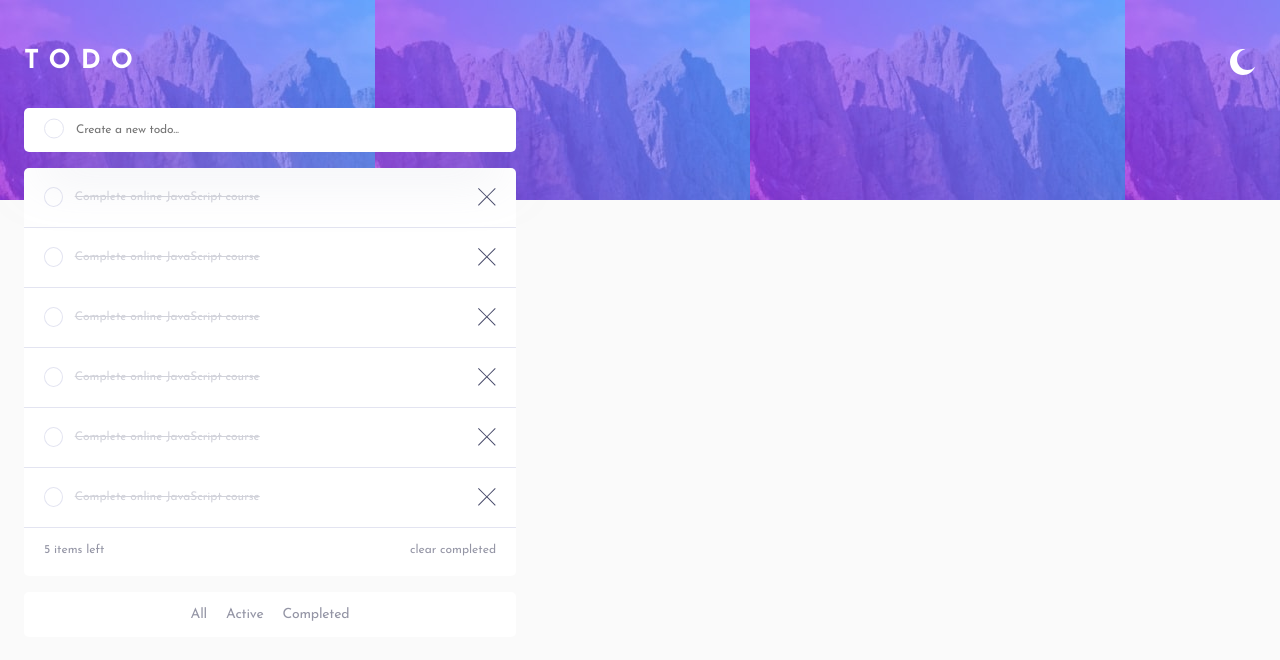
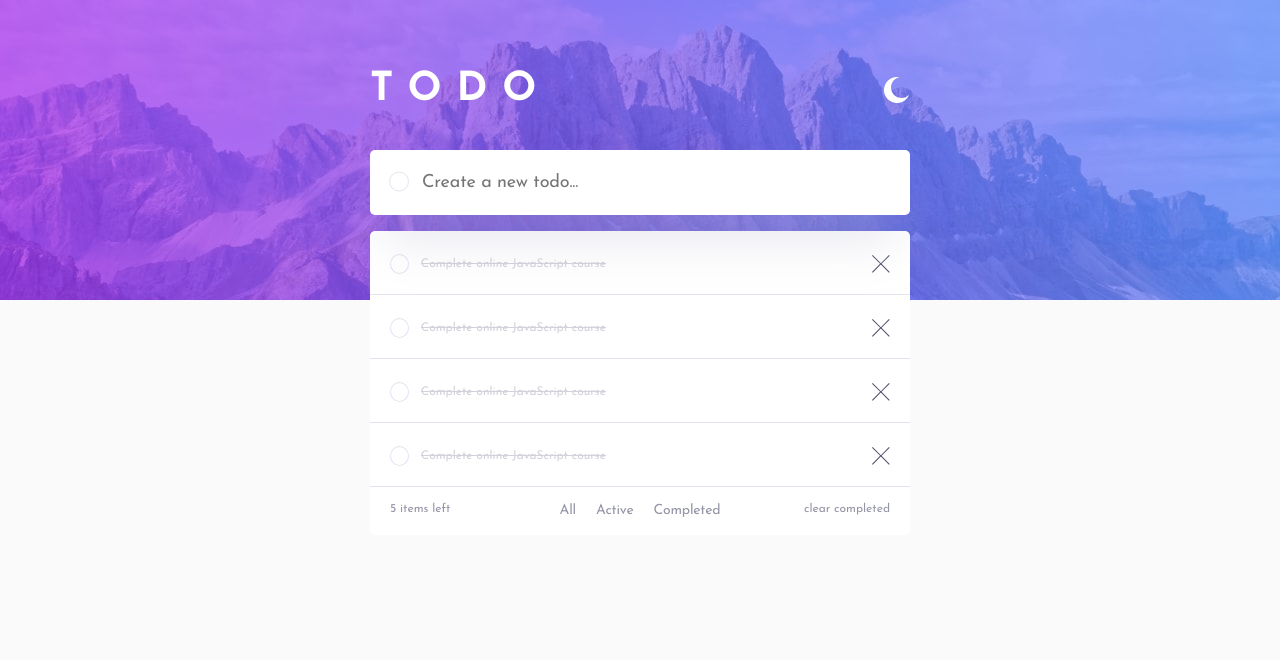
Before and after one commit to SabaMarghania1/Mern-Todo, a React (Vite) app in the folder frontend/: page / in a window 1280 px wide. Shown: the top 660 px of the page. Built offline with nearby package versions, Linux system fonts and the light colour scheme.

Commit message:
basic design

```diff
--- a/frontend/package.json
+++ b/frontend/package.json
@@ -10,6 +10,7 @@
     "preview": "vite preview"
   },
   "dependencies": {
+    "axios": "^1.7.2",
     "react": "^18.2.0",
     "react-dom": "^18.2.0"
   },
--- a/frontend/src/App.jsx
+++ b/frontend/src/App.jsx
@@ -5,11 +5,16 @@ import Main from './components/Main';
 import Input from './components/Input';
 import TodoContainer from './components/TodoContainer';
 import Todos from './components/Todos';
+import Todo from './components/Todo';
+
 import Statistics from './components/Statistics';
 import Filters from './components/Filters';
+
 function App() {
   const [name, setName] = useState('');
   const [todos, setTodos] = useState([]);
+
+  useEffect(() => {});
 
   return (
     <>
@@ -18,10 +23,18 @@ function App() {
         <Input name={name} setName={setName} />
 
         <TodoContainer>
-          <Todos />
+          <Todos>
+            {/* {todos.map(todo => {
+              return <Todo todo={todo} key={todo.id} />;
+            })} */}
+            <Todo />
+            <Todo />
+            <Todo />
+            <Todo />
+          </Todos>
+
           <Statistics />
         </TodoContainer>
-
         <Filters />
       </Main>
     </>
--- a/frontend/src/components/Filters.jsx
+++ b/frontend/src/components/Filters.jsx
@@ -1,9 +1,11 @@
 export default function Filters() {
   return (
     <section className="filters">
-      <p className="filter">All</p>
-      <p className="filter">Active</p>
-      <p className="filter">Completed</p>
+      <div>
+        <p className="filter">All</p>
+        <p className="filter">Active</p>
+        <p className="filter">Completed</p>
+      </div>
     </section>
   );
 }
--- /dev/null
+++ b/frontend/src/components/Todo.jsx
@@ -0,0 +1,13 @@
+import React from 'react';
+
+export default function Todo() {
+  return (
+    <li className="todo">
+      <div className="left">
+        <span className="circle"></span>
+        <p className="todo__name completed">Complete online JavaScript course</p>
+      </div>
+      <img src="/icon-cross.svg" alt="mark" className="right" />
+    </li>
+  );
+}
--- a/frontend/src/components/Todos.jsx
+++ b/frontend/src/components/Todos.jsx
@@ -1,48 +1,3 @@
-export default function Todos() {
-  return (
-    <ul className="todos">
-      <li className="todo">
-        <div className="left">
-          <span className="circle"></span>
-          <p className="todo__name completed">Complete online JavaScript course</p>
-        </div>
-        <img src="/icon-cross.svg" alt="mark" className="right" />
-      </li>
-      <li className="todo">
-        <div className="left">
-          <span className="circle"></span>
-          <p className="todo__name completed">Complete online JavaScript course</p>
-        </div>
-        <img src="/icon-cross.svg" alt="mark" className="right" />
-      </li>
-      <li className="todo">
-        <div className="left">
-          <span className="circle"></span>
-          <p className="todo__name completed">Complete online JavaScript course</p>
-        </div>
-        <img src="/icon-cross.svg" alt="mark" className="right" />
-      </li>
-      <li className="todo">
-        <div className="left">
-          <span className="circle"></span>
-          <p className="todo__name completed">Complete online JavaScript course</p>
-        </div>
-        <img src="/icon-cross.svg" alt="mark" className="right" />
-      </li>
-      <li className="todo">
-        <div className="left">
-          <span className="circle"></span>
-          <p className="todo__name completed">Complete online JavaScript course</p>
-        </div>
-        <img src="/icon-cross.svg" alt="mark" className="right" />
-      </li>
-      <li className="todo">
-        <div className="left">
-          <span className="circle"></span>
-          <p className="todo__name completed">Complete online JavaScript course</p>
-        </div>
-        <img src="/icon-cross.svg" alt="mark" className="right" />
-      </li>
-    </ul>
-  );
+export default function Todos({children}) {
+  return <ul className="todos">{children}</ul>;
 }
--- a/frontend/src/index.css
+++ b/frontend/src/index.css
@@ -26,14 +26,22 @@
 
   --border-color: #393a4b;
 
-  --bg-desktop-image: url('bg-desktop-dark.jpg');
-  --bg-mobile-image: url('bg-mobile-dark.jpg');
+  --bg-desktop-image: url('../public/bg-desktop-dark.jpg');
+  --bg-mobile-image: url('../public/bg-mobile-dark.jpg');
 }
 
 * {
   margin: 0;
   padding: 0;
   box-sizing: border-box;
+}
+
+#root {
+  display: flex;
+  flex-direction: column;
+  align-items: center;
+
+  width: 100%;
 }
 
 body {
@@ -46,13 +54,19 @@ header {
   background-image: var(--bg-mobile-image);
   height: 200px;
   padding: 0 24px;
+  background-repeat: no-repeat;
+  background-size: cover;
+  width: 100%;
 }
 
 header div {
+  margin: 0 auto;
   padding-top: 48px;
   display: flex;
   align-items: center;
   justify-content: space-between;
+
+  max-width: 540px;
 }
 
 ul {
@@ -62,15 +76,18 @@ ul {
 input {
   background-color: var(--container-bg);
   color: white;
+  display: flex;
 }
 .container {
   display: flex;
+  flex-direction: column;
+  max-width: 598px;
+  align-items: center;
   justify-content: center;
-  flex-direction: column;
-  align-items: center;
-  width: calc(100%-48px);
-  max-width: 540px;
+  width: calc(100% - 48px);
+
   gap: 16px;
+  width: 100%;
 }
 
 .form {
@@ -93,7 +110,8 @@ input {
 }
 
 .form {
-  width: 100%;
+  max-width: 540px;
+  width: calc(100% - 48px);
   margin-top: -92px;
   display: flex;
   justify-content: center;
@@ -102,7 +120,6 @@ input {
   input {
     width: 100%;
     padding: 16px 52px;
-    margin: 0 24px;
     display: inline-block;
     border-radius: 4px;
     box-sizing: border-box;
@@ -121,7 +138,7 @@ input {
 
   button {
     position: absolute;
-    left: 44px;
+    left: 3.5%;
     top: 50%;
     transform: translateY(-50%);
     border: none;
@@ -130,7 +147,6 @@ input {
 }
 
 .todo__container {
-  width: 100%;
   background-color: var(--container-bg);
   width: calc(100% - 48px);
   max-width: 540px;
@@ -186,6 +202,13 @@ input {
   border-radius: 5px;
 }
 
+.filters div {
+  display: flex;
+  width: calc(100% - 48px);
+  justify-content: center;
+  gap: 20px;
+}
+
 .filter {
   font-size: 14px;
   letter-spacing: -0.194px;
@@ -194,3 +217,44 @@ input {
 .filter.active {
   color: rgba(58, 124, 253, 1);
 }
+
+@media screen and (min-width: 900px) {
+  header {
+    background-image: var(--bg-desktop-image);
+    height: 300px;
+  }
+
+  header div {
+    padding-top: 70px;
+  }
+
+  .logo {
+    font-size: 40px;
+    letter-spacing: 15px;
+  }
+
+  .form {
+    margin-top: -150px;
+
+    input {
+      padding: 23px 52px;
+      font-size: 18px;
+    }
+    input::placeholder {
+      font-size: 18px;
+    }
+  }
+
+  .todo {
+    padding: 23px 20px 20px 20px;
+  }
+
+  .filters {
+    /* display: none; */
+    background-color: transparent;
+  }
+
+  .filters div {
+    margin-top: -63px;
+  }
+}
```
Also changed, not shown: 1 other file (tests, documents, lock files or other folders).
